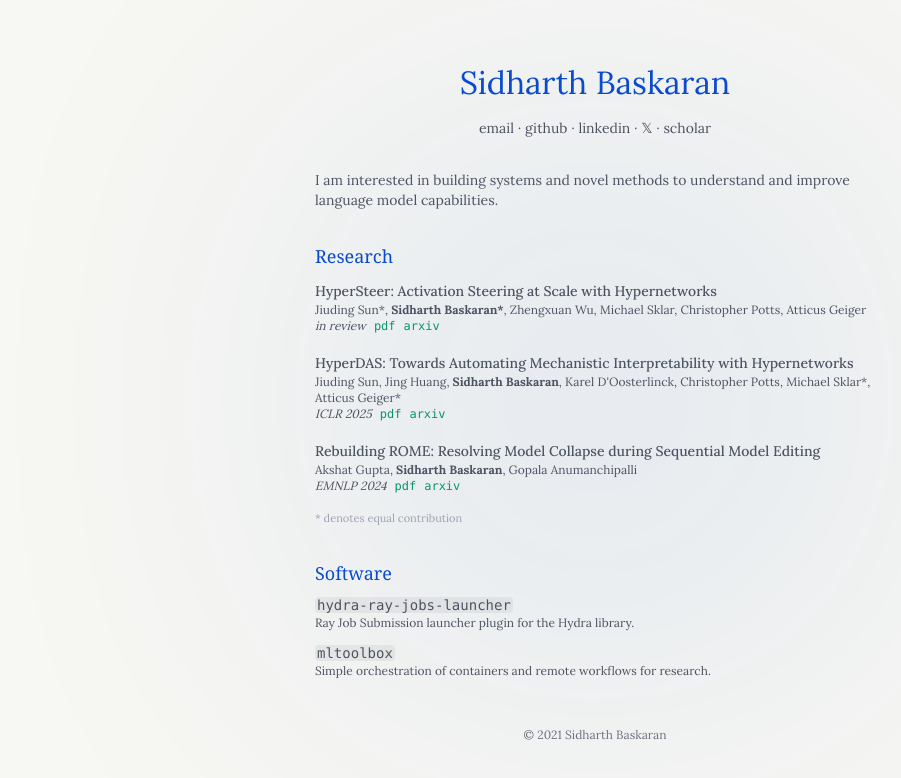
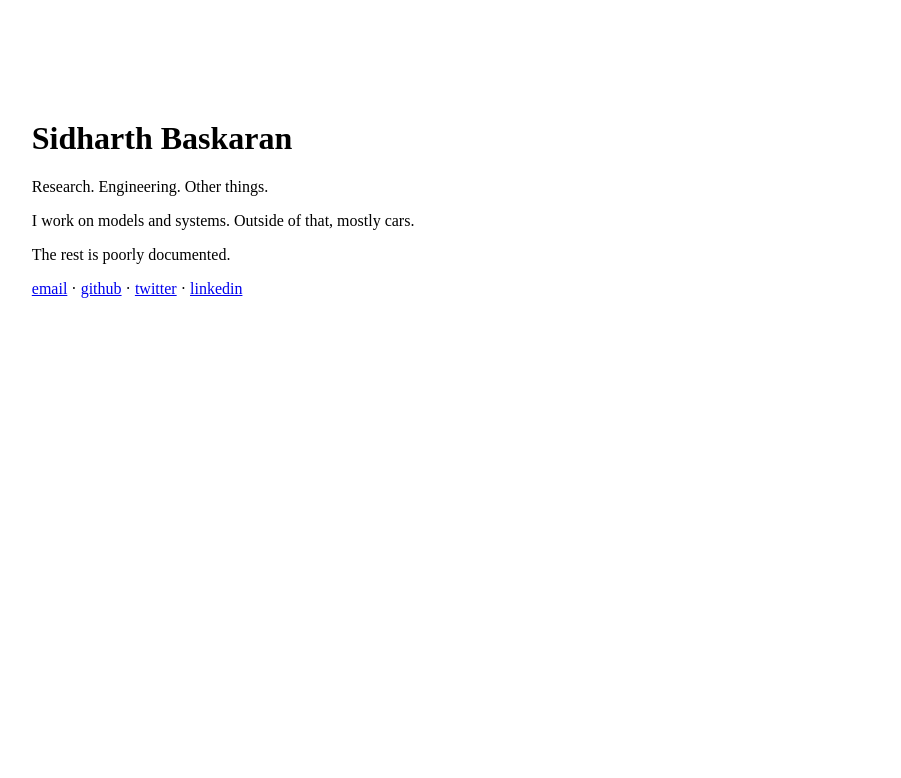
Before and after one commit to sidnb13/sidnb13.github.io, a Next.js app: page / in a window 1280 px wide. Shown: the top 778 px of the page, without its empty margins (45-946 px from the left). Built offline with nearby package versions, Linux system fonts and the light colour scheme.

Commit message:
strip site to minimal personal page

```diff
--- a/src/app/globals.css
+++ b/src/app/globals.css
@@ -1,31 +1,8 @@
-@tailwind base;
-@tailwind components;
-@tailwind utilities;
-
-.link-hover:hover {
-  opacity: 0.7;
-  transition: opacity 0.2s ease-in-out;
+body {
+  margin: 0;
 }
 
-.animated-underline {
-  position: relative;
-  text-decoration: none;
+main {
+  max-width: 36rem;
+  margin: 15vh 6vw;
 }
-
-.animated-underline::after {
-  content: '';
-  position: absolute;
-  width: 100%;
-  height: 1px;
-  bottom: -1px;
-  left: 0;
-  background-color: currentColor;
-  transform: scaleX(0);
-  transform-origin: right;
-  transition: transform 0.3s ease;
-}
-
-.animated-underline:hover::after {
-  transform: scaleX(1);
-  transform-origin: left;
-}
--- a/src/app/layout.tsx
+++ b/src/app/layout.tsx
@@ -1,52 +1,28 @@
 import type { Metadata } from "next";
-import { Lora, IBM_Plex_Mono } from "next/font/google";
 import "./globals.css";
-import MouseGlow from "@/components/MouseGlow";
-
-// Initialize Lora font
-const lora = Lora({
-  subsets: ["latin"],
-  display: "swap",
-  variable: "--font-lora",
-  // Optional: specify weights if you need specific ones
-  // weight: ['400', '500', '600', '700'],
-});
-
-const ibmPlexMono = IBM_Plex_Mono({
-  subsets: ["latin"],
-  display: "swap",
-  variable: "--font-ibm-plex-mono",
-  weight: ["400"], // can add more weights if needed
-});
 
 export const metadata: Metadata = {
   title: "Sidharth Baskaran",
-  description: "Research and software",
+  description: "Research. Engineering. Other things.",
+  metadataBase: new URL("https://www.sidbaskaran.com"),
   openGraph: {
     title: "Sidharth Baskaran",
-    description: "Research and software",
+    description: "Research. Engineering. Other things.",
     type: "website",
   },
   twitter: {
     card: "summary",
     title: "Sidharth Baskaran",
-    description: "Research and software",
+    description: "Research. Engineering. Other things.",
   },
 };
 
 export default function RootLayout({
   children,
-}: Readonly<{
-  children: React.ReactNode;
-}>) {
+}: Readonly<{ children: React.ReactNode }>) {
   return (
-    <html lang="en" className={lora.variable}>
-      <body
-        className={`${lora.className} bg-background dark:bg-dark-background text-primary-secondary dark:text-dark-secondary transition-colors duration-200`}
-      >
-        <MouseGlow />
-        {children}
-      </body>
+    <html lang="en">
+      <body>{children}</body>
     </html>
   );
 }
--- a/src/app/page.tsx
+++ b/src/app/page.tsx
@@ -1,129 +1,40 @@
-import ResearchProject from "../components/ResearchProject";
-import Project from "../components/Project";
-import { FadeInStagger, FadeInItem } from "../components/FadeInStagger";
+export default function Home() {
+  return (
+    <main>
+      <h1>Sidharth Baskaran</h1>
 
-export default function Home() {
-  const researchProjects = [
-    {
-      title: "HyperSteer: Activation Steering at Scale with Hypernetworks",
-      boldAuthor: "Sidharth Baskaran*",
-      conference: "in review",
-      authors: ["Jiuding Sun*", "Sidharth Baskaran*", "Zhengxuan Wu", "Michael Sklar", "Christopher Potts", "Atticus Geiger"],
-      arxivUrl: "https://arxiv.org/abs/2506.03292",
-      pdfUrl: "https://arxiv.org/pdf/2506.03292.pdf",
-    },
-    {
-      title:
-        "HyperDAS: Towards Automating Mechanistic Interpretability with Hypernetworks",
-      boldAuthor: "Sidharth Baskaran",
-      conference: "ICLR 2025",
-      authors: ["Jiuding Sun", "Jing Huang", "Sidharth Baskaran", "Karel D'Oosterlinck", "Christopher Potts", "Michael Sklar*", "Atticus Geiger*"],
-      arxivUrl: "https://arxiv.org/abs/2503.10894",
-      pdfUrl: "https://openreview.net/pdf?id=6fDjUoEQvm",
-    },
-    {
-      title:
-        "Rebuilding ROME: Resolving Model Collapse during Sequential Model Editing",
-      authors: ["Akshat Gupta", "Sidharth Baskaran", "Gopala Anumanchipalli"],
-      boldAuthor: "Sidharth Baskaran",
-      conference: "EMNLP 2024",
-      arxivUrl: "https://arxiv.org/abs/2403.07175",
-      pdfUrl: "https://arxiv.org/pdf/2403.07175.pdf",
-    },
-  ];
+      <p>Research. Engineering. Other things.</p>
 
-  return (
-    <div className="max-w-2xl mx-auto px-6 py-16 animate-fade-in">
-      <h1 className="font-lora text-pretty scroll-mt-24 text-h0 text-accent-blue dark:text-blue-300 font-normal text-center mb-4">
-        Sidharth Baskaran
-      </h1>
+      <p>I work on models and systems. Outside of that, mostly cars.</p>
+      <p>The rest is poorly documented.</p>
 
-      <p className="mb-6 text-sm text-center">
-        <a
-          href="mailto:sidnbaskaran@gmail.com"
-          className="animated-underline"
-          aria-label="email"
-        >
-          email
-        </a>
+      <p>
+        <a href="mailto:sidnbaskaran@gmail.com">email</a>
         {" · "}
         <a
           href="https://github.com/sidnb13"
           target="_blank"
           rel="noopener noreferrer"
-          className="animated-underline"
         >
           github
+        </a>
+        {" · "}
+        <a
+          href="https://twitter.com/sidnbaskaran"
+          target="_blank"
+          rel="noopener noreferrer"
+        >
+          twitter
         </a>
         {" · "}
         <a
           href="https://linkedin.com/in/sidharth-baskaran"
           target="_blank"
           rel="noopener noreferrer"
-          className="animated-underline"
         >
           linkedin
         </a>
-        {" · "}
-        <a
-          href="https://twitter.com/sidnbaskaran"
-          target="_blank"
-          rel="noopener noreferrer"
-          className="animated-underline"
-        >
-          𝕏
-        </a>
-        {" · "}
-        <a
-          href="https://scholar.google.com/citations?user=OHjj7lcAAAAJ"
-          target="_blank"
-          rel="noopener noreferrer"
-          className="animated-underline"
-        >
-          scholar
-        </a>
       </p>
-      <p className="m-8 text-sm">
-        I am interested in building systems and novel methods to understand and improve language model capabilities.
-      </p>
-
-      <section className="m-8">
-        <h2 className="text-lg mb-2 font-serif text-primary-heading dark:text-dark-heading hover:translate-x-1 transition-transform duration-200">
-          Research
-        </h2>
-        <FadeInStagger>
-          {researchProjects.map((project) => (
-            <FadeInItem key={project.title}>
-              <ResearchProject {...project} />
-            </FadeInItem>
-          ))}
-        </FadeInStagger>
-        <p className="text-[11px] text-gray-400 dark:text-gray-500">
-          * denotes equal contribution
-        </p>
-      </section>
-
-      <section className="m-8">
-        <h2 className="text-lg mb-2 font-serif text-primary-heading dark:text-dark-heading hover:translate-x-1 transition-transform duration-200">
-          Software
-        </h2>
-        <ul className="text-sm space-y-2">
-          <Project
-            name="hydra-ray-jobs-launcher"
-            description="Ray Job Submission launcher plugin for the Hydra library."
-            githubUrl="https://github.com/sidnb13/hydra/tree/main/plugins/hydra_ray_jobs_launcher"
-          />
-          <Project
-            name="mltoolbox"
-            description="Simple orchestration of containers and remote workflows for research."
-            githubUrl="https://github.com/sidnb13/toolbox"
-          />
-        </ul>
-      </section>
-
-      <footer className="py-4 text-center text-xs text-gray-500">
-        © {new Date().getFullYear()} Sidharth Baskaran
-      </footer>
-    </div>
+    </main>
   );
 }
```
